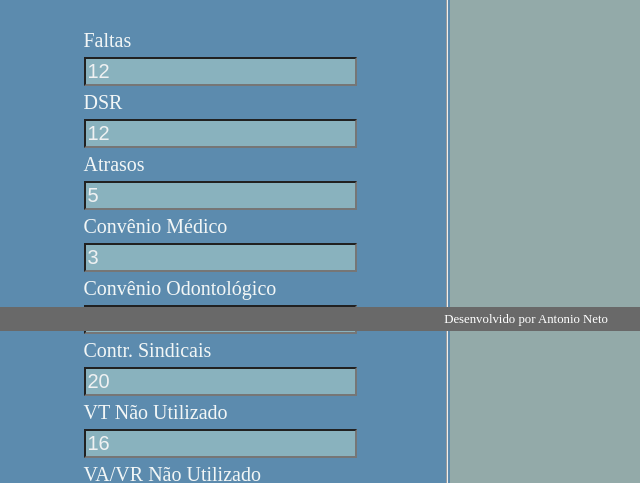
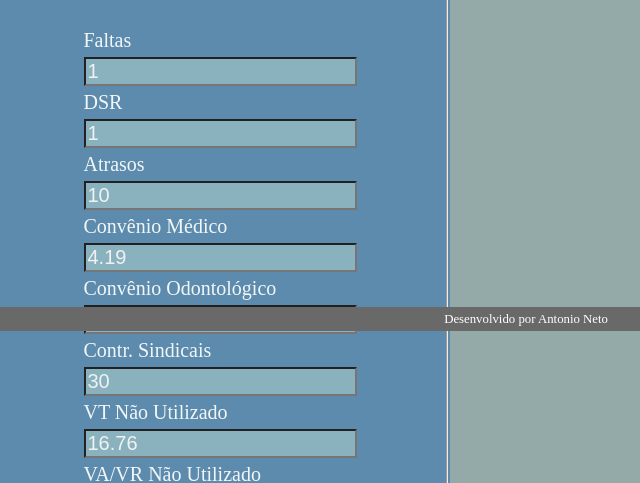
Before and after one commit to Guerreiro015/encargos, a plain HTML site: page rescisao.html in a window 1280 px wide. Shown: the part 469-952 px from the top of the page, 640-1280 px from the left. Drawn offline with Linux system fonts and the light colour scheme.

Commit message:
atualizar 1002

```diff
--- a/calculoRescisao.js
+++ b/calculoRescisao.js
@@ -383,7 +383,7 @@ function calcularEncargos() {
   //---------------------------------------------------------
 
   total_proventos = sal_trabalhado + valor_do_adicional + valNot + valHe + aviso_previo + avisoProjetado_valor + valor_decimo + valor_ferias_vencidas + valor_ferias_propor + ferias_propor_terco + ferias_vencidas_terco + decimo_aviso + valor_medias13 + valor_medias_ferias + valor_medias_ferias_terco
-  total_descontos = valor_faltas + valor_atrasos + valor_dsr + valor_medico + valor_odonto + valor_sindicato + valor_VA + valor_VT + valor_IR + valorInss
+  total_descontos = valor_faltas + valor_atrasos + valor_dsr + valor_medico + valor_odonto + valor_sindicato + valor_VA + valor_VT + valor_IR + valorInss+valorinss13
 
   valor_rescisao = total_proventos - total_descontos
   //---------------------------------------------------------
--- a/rescisao.html
+++ b/rescisao.html
@@ -128,21 +128,21 @@
           <div class="proventos">
             <h1>DESCONTOS</h1>
             <label class="proventos" for="faltas_rescisao">Faltas</label>
-            <input class="proventos_texto" type="text" id="faltas_rescisao" nome="faltas_rescisao" value="12">
+            <input class="proventos_texto" type="text" id="faltas_rescisao" nome="faltas_rescisao" value="1">
             <label class="proventos" for="dsr">DSR</label>
-            <input class="proventos_texto" type="text" id="dsr" nome="dsr" value="12">
+            <input class="proventos_texto" type="text" id="dsr" nome="dsr" value="1">
             <label class="proventos" for="atrasos">Atrasos</label>
-            <input class="proventos_texto" type="text" id="atrasos" nome="atrasos" value="5">
+            <input class="proventos_texto" type="text" id="atrasos" nome="atrasos" value="10">
             <label class="proventos" for="convenio_medico">Convênio Médico</label>
-            <input class="proventos_texto" type="text" id="convenio_medico" nome="convenio_medico" value="3">
+            <input class="proventos_texto" type="text" id="convenio_medico" nome="convenio_medico" value="4.19">
             <label class="proventos" for="convenio_odonto">Convênio Odontológico</label>
-            <input class="proventos_texto" type="text" id="convenio_odonto" nome="convenio_odonto" value="2">
+            <input class="proventos_texto" type="text" id="convenio_odonto" nome="convenio_odonto" value="2.23">
             <label class="proventos" for="sindicato">Contr. Sindicais</label>
-            <input class="proventos_texto" type="text" id="sindicato" nome="sindicato" value="20">
+            <input class="proventos_texto" type="text" id="sindicato" nome="sindicato" value="30">
             <label class="proventos" for="vt_nao">VT Não Utilizado</label>
-            <input class="proventos_texto" type="text" id="vt_nao" nome="vt_nao" value="16">
+            <input class="proventos_texto" type="text" id="vt_nao" nome="vt_nao" value="16.76">
             <label class="proventos" for="va_nao">VA/VR Não Utilizado</label>
-            <input class="proventos_texto" type="text" id="va_nao" nome="va_nao" value="45">
+            <input class="proventos_texto" type="text" id="va_nao" nome="va_nao" value="32.00">
 
           </div>
         </div>
```
